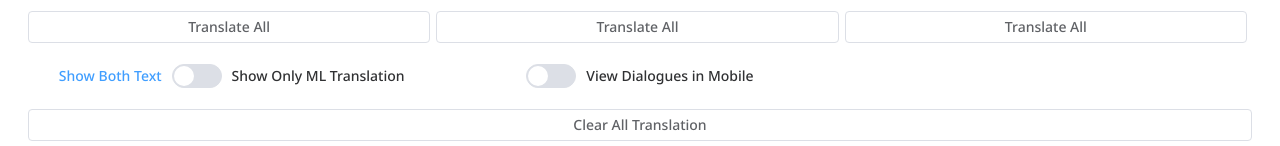
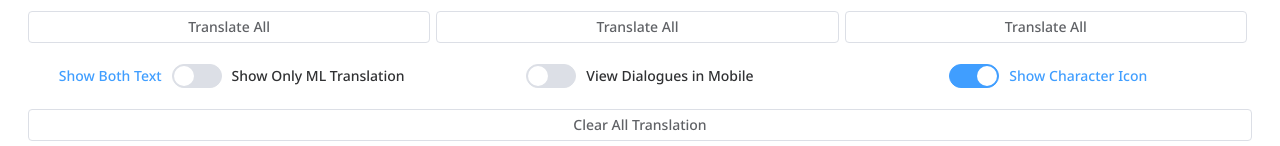
Before and after one commit to BA-L10N-Viewer/viewer_site, a Vue app: page /setting in a window 1280 px wide. Shown: the part 599-745 px from the top of the page. Built offline with nearby package versions, Linux system fonts and the light colour scheme.

Commit message:
feat: 人物头像可切换是否显示(默认显示)

```diff
--- a/src/components/DialogueIcon.vue
+++ b/src/components/DialogueIcon.vue
@@ -1,5 +1,7 @@
 <script setup lang="ts">
 import type { PropType } from 'vue'
+import { ref, watch } from 'vue'
+import { useSetting } from '@/stores/setting'
 
 const props = defineProps({
   iconUrl: {
@@ -13,12 +15,34 @@ const props = defineProps({
   iconHeight: {
     type: String,
     default: '3em'
+  },
+  iconType: {
+    type: String,
+    default: 'char_icon'
+  },
+  autoBr: {
+    type: Boolean,
+    default: true
   }
 })
+
+const setting = useSetting()
+
+const isShowIcon = ref(true)
+if (props.iconType === 'char_icon') {
+  watch(
+    () => setting.ui_show_char_icon,
+    (newValue) => {
+      isShowIcon.value = newValue
+    }
+  )
+}
 </script>
 
 <template>
-  <img v-if="iconUrl !== null" :src="iconUrl as string" :style="`width: ${iconWidth}; height: ${iconHeight};`">
+  <img v-if="iconUrl !== null && isShowIcon" :src="iconUrl as string"
+       :style="`width: ${iconWidth}; height: ${iconHeight};`">
+  <br v-if="autoBr && isShowIcon" />
 </template>
 
 <style scoped>
--- a/src/components/momotalk/MessageStudent.vue
+++ b/src/components/momotalk/MessageStudent.vue
@@ -1,5 +1,5 @@
 <script setup lang="ts">
-import { ref, watch, computed } from 'vue'
+import { computed } from 'vue'
 import { useSetting } from '@/stores/setting'
 import { checkDialogueSensei, convertMmtMsgToHtml, getClassDialogueSensei } from '@/tool/StoryTool'
 import DialogueIcon from '@/components/DialogueIcon.vue'
@@ -63,7 +63,6 @@ const setting = useSetting()
       <div :lang="dialogueLang">
         <div v-if="!checkDialogueSensei(dialogueType) && dialogueSpeaker" style="text-align: center;">
           <DialogueIcon :icon-url="`${getStaticCdnBasepath('schaledb')}/images/student/collection/${currCharId}.webp`" />
-          <br />
         </div>
 
         <span v-if="checkDialogueSensei(dialogueType)">{{ setting.username }}</span>
--- a/src/components/momotalk/MessageStudentMobile.vue
+++ b/src/components/momotalk/MessageStudentMobile.vue
@@ -77,7 +77,6 @@ const dialogueContentsTranslated = computed(() => {
     <div :class="{'momotalk-dialogue-sensei': checkDialogueSensei(dialogueType)}">
       <div v-if="!checkDialogueSensei(dialogueType)" style="text-align: center;">
         <DialogueIcon :icon-url="`${getStaticCdnBasepath('schaledb')}/images/student/collection/${currCharId}.webp`" />
-        <br />
       </div>
 
       <div v-for="(speaker, idx) in dialogueSpeakers" :key="idx"
--- a/src/components/scenario/desktop/DialogueDesktopNormal.vue
+++ b/src/components/scenario/desktop/DialogueDesktopNormal.vue
@@ -48,7 +48,7 @@ const props = defineProps({
 
 <template>
   <td :lang="dialogueLang" class="scenario-speaker scenario-dialogue">
-    <DialogueIcon :icon-url="getScenarioCharacterSmallPortraitPath(dialogueCharacterImage)" /><br />
+    <DialogueIcon :icon-url="getScenarioCharacterSmallPortraitPath(dialogueCharacterImage)" />
     <ScenarioTranslatedDialogue :content-original="dialogueCharacter" :content-translated="dialogueCharacterTranslated" :style="{'color': dialogueTextColor}" />
   </td>
   <td :lang="dialogueLang" class="scenario-text scenario-dialogue">
--- a/src/components/scenario/mobile/DialogueMobileNormal.vue
+++ b/src/components/scenario/mobile/DialogueMobileNormal.vue
@@ -50,7 +50,6 @@ let ML_table: Ref<MlForScenario> = ref(inject('ML_table') as any)
 <template>
   <td class="scenario-speaker scenario-dialogue">
     <DialogueIcon :icon-url="getScenarioCharacterSmallPortraitPath(dialogueCharacterImage)" />
-    <br />
     <span :lang="i18nToUiLangAll[0]">
       <ScenarioTranslatedDialogue :content-original="dialogueCharacter[i18nLangAll[0] as NexonL10nDataLang]"
                                   :content-translated="ML_table[i18nLangAll[0] as NexonL10nDataLang][entry_pos]['name']"
--- a/src/components/setting/StoryI18nSetting.vue
+++ b/src/components/setting/StoryI18nSetting.vue
@@ -166,6 +166,13 @@ watch(
           :disabled="!AUTO_TRANSLATE"
         />
       </el-col>
+      <el-col :span="elRow8Span">
+        <el-switch
+          v-model="setting.ui_show_char_icon"
+          size="large"
+          :active-text="$t('comp-story-i18n-btn-showcharicon')"
+        />
+      </el-col>
     </el-row>
     <el-row>
       <el-col :span="24">
--- a/src/i18n/en.json
+++ b/src/i18n/en.json
@@ -50,6 +50,7 @@
   "comp-story-i18n-btn-showboth": "Show Both Text",
   "comp-story-i18n-btn-clear": "Clear All Translation",
   "comp-story-i18n-btn-forcemobile": "View Dialogues in Mobile",
+  "comp-story-i18n-btn-showcharicon": "Show Character Icon",
   "comp-story-i18n-TL_ip-0": "ML translation ready",
   "comp-story-i18n-TL_ip-1": "Requesting ML service...",
   "comp-story-i18n-TL_ip-2": "Clearing all ML result...",
--- a/src/i18n/zh-CN.json
+++ b/src/i18n/zh-CN.json
@@ -50,6 +50,7 @@
   "comp-story-i18n-btn-showboth": "同时显示原文与自动翻译结果",
   "comp-story-i18n-btn-clear": "清除所有自动翻译结果",
   "comp-story-i18n-btn-forcemobile": "强制移动视图显示对话",
+  "comp-story-i18n-btn-showcharicon": "显示人物头像",
   "comp-story-i18n-TL_ip-0": "机器翻译就绪",
   "comp-story-i18n-TL_ip-1": "正在请求机器翻译服务服务器……",
   "comp-story-i18n-TL_ip-2": "正在清除所有机器翻译结果……",
--- a/src/i18n/zh-TW.json
+++ b/src/i18n/zh-TW.json
@@ -50,6 +50,7 @@
   "comp-story-i18n-btn-showboth": "同時顯示原文與自動翻譯結果",
   "comp-story-i18n-btn-clear": "清除所有自動翻譯結果",
   "comp-story-i18n-btn-forcemobile": "強制移動檢視顯示對話",
+  "comp-story-i18n-btn-showcharicon": "顯示人物頭像",
   "comp-story-i18n-TL_ip-0": "機器翻譯就緒",
   "comp-story-i18n-TL_ip-1": "正在請求機器翻譯服務伺服器……",
   "comp-story-i18n-TL_ip-2": "正在清除所有機器翻譯結果……",
--- a/src/stores/setting.ts
+++ b/src/stores/setting.ts
@@ -10,6 +10,7 @@ export const useSetting = defineStore('setting', {
       'username': 'Sensei',
       'ui_lang': convertLangToNormal(getUserLang()),
       'ui_force_mobile': false,
+      'ui_show_char_icon': true,
       'i18n_lang1': 'j_ja',
       'i18n_lang2': 'null',
       'i18n_lang3': 'null',
```
